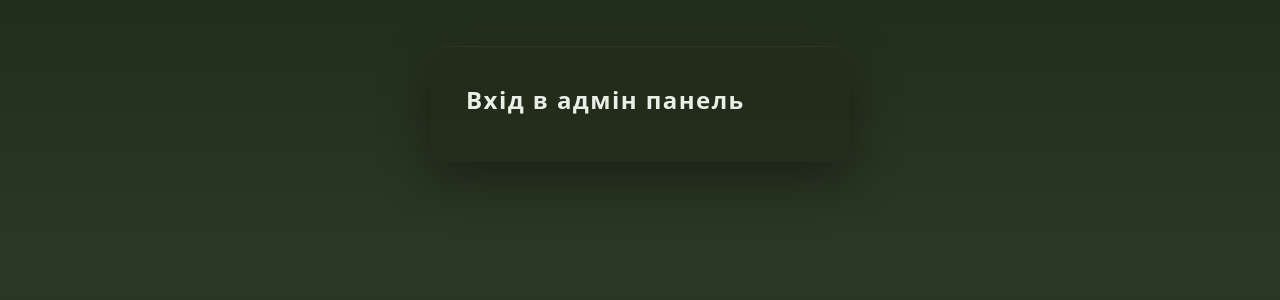
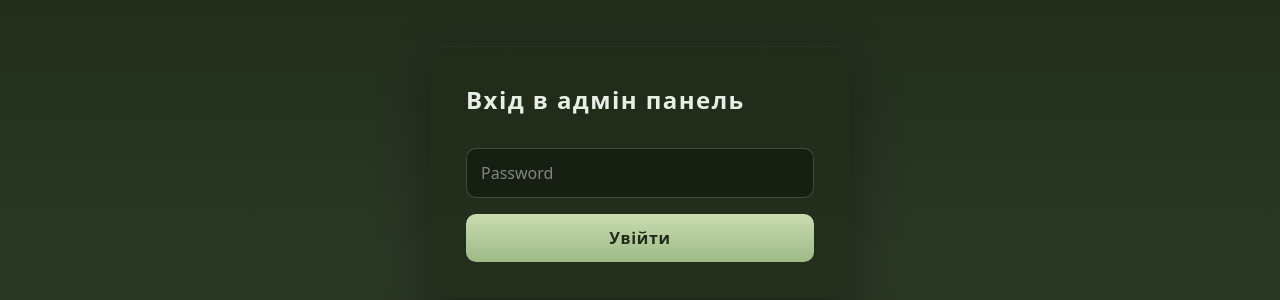
Before and after one commit to frontwebil/hylen, a Next.js app: page /admin/login in a window 1280 px wide. Shown: the part 98-398 px from the top of the page. Built offline with nearby package versions, Linux system fonts and the light colour scheme.

Commit message:
update admin

```diff
--- a/src/app/admin/login/page.tsx
+++ b/src/app/admin/login/page.tsx
@@ -6,7 +6,7 @@ export default function AdminLoginPage() {
       <header className="admin-login-heading">
         <h1>Вхід в адмін панель</h1>
       </header>
-      {/* <LoginClient /> */}
+      <LoginClient />
     </div>
   );
 }
```
